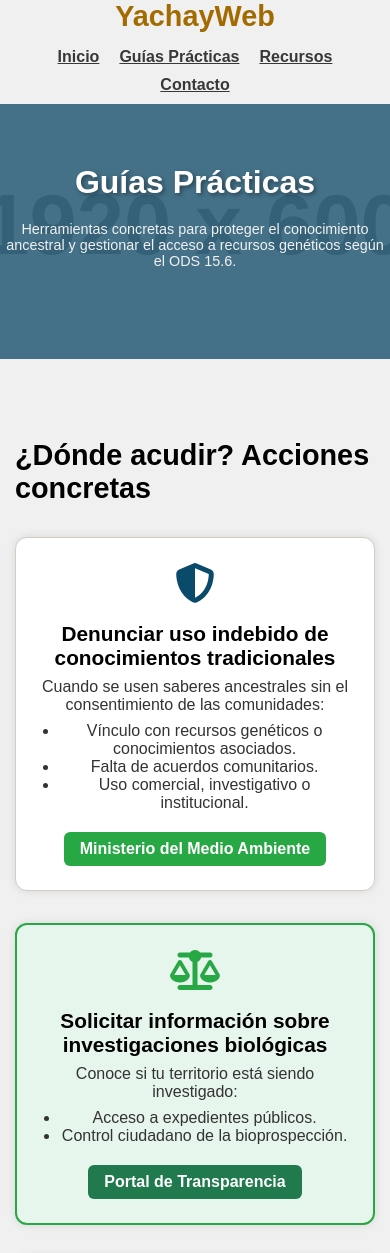
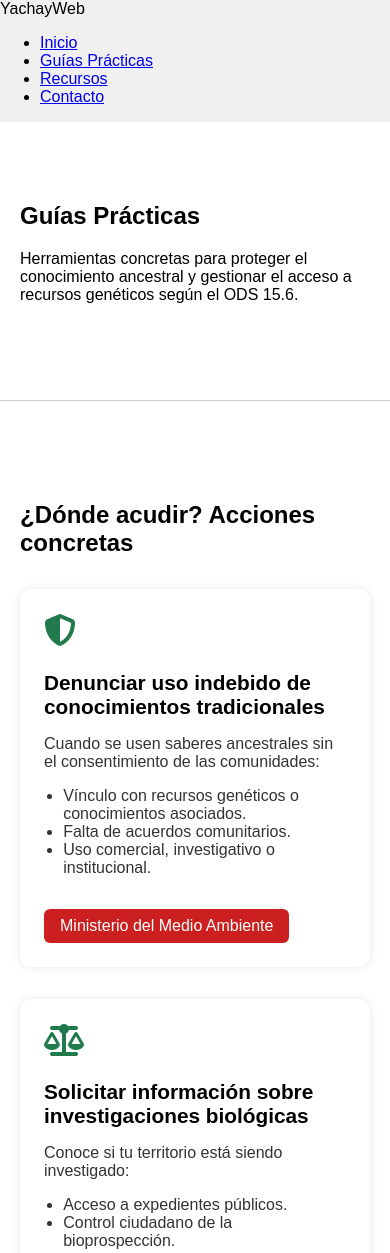
Before and after one commit to duranfrancisco0111/YachayWeb, a plain HTML site: page pagina guias/index.html in a window 390 px wide. Shown: the top 1253 px of the page. Drawn offline with Linux system fonts and the light colour scheme; placeholder pictures from the web are drawn by us.

Commit message:
Update style.css

```diff
--- a/style.css
+++ b/style.css
@@ -1,29 +1,12 @@
-/* Basic Resets & Global Styles */
-:root {
-    /* Primary brand colors inspired by Chilean indigenous artistry and nature */
-    --primary-color: #A36A00; /* Deep Ochre/Gold - warmth, ancestral knowledge, earth */
-    --secondary-color: #0A4B6B; /* Deep Indigo/Teal Blue - sky, water, wisdom, depth */
-    --accent-color: #28a745;   /* Vibrant Green - life, biodiversity, growth, renewal */
-
-    /* Neutral colors for readability and balance */
-    --text-color: #383838;       /* Dark charcoal for body text */
-    --light-text-color: #6a6a6a; /* Medium grey for secondary text */
-    --background-color: #F8F4ED; /* Very light earthy beige for general backgrounds */
-    --card-background: #FFFFFF;  /* Crisp white for content cards */
-    --border-color: #D3CDC4;     /* Soft grey-beige for subtle borders */
-    --hero-overlay-color: rgba(10, 75, 107, 0.7); /* Deeper blue overlay for hero */
-}
-
-* {
-    margin: 0;
-    padding: 0;
-    box-sizing: border-box;
+html {
+      scroll-behavior: smooth;
     }
 
     body {
       margin: 0;
       font-family: 'arial';
       background: #f0f0f0;
+
     }
 
     nav {
@@ -34,295 +17,64 @@
       z-index: 1000;
     }
 
-.main-nav {
+    ul.menu {
+      list-style: none;
       display: flex;
-    justify-content: space-between;
-    align-items: center;
+      margin: 0;
+      padding: 0;
+      justify-content: center;
     }
 
-.logo {
-    font-size: 1.8em;
-    font-weight: 700;
-    color: var(--primary-color); /* Logo in deep ochre */
-}
-
-.main-nav ul {
-    list-style: none;
-    display: flex;
-}
-
-.main-nav ul li {
-    margin-left: 30px;
-}
-
-.main-nav ul li a {
-    color: var(--text-color);
-    font-weight: 600;
-    padding: 5px 0;
+    ul.menu li {
+      margin: 0 1rem;
       position: relative;
     }
 
-.main-nav ul li a::after {
-    content: '';
-    position: absolute;
-    left: 0;
-    bottom: 0;
-    width: 0;
-    height: 2px;
-    background-color: var(--primary-color);
-    transition: width 0.3s ease;
+    ul.menu li a {
+      text-decoration: none;
+      color: black;
+      padding: 0.5rem 1rem;
+      display: block;
+      transition: background 0.3s, color 0.3s;
     }
 
-.main-nav ul li a:hover::after {
-    width: 100%;
+    ul.menu li a:hover {
+      background-color: #555;
+      border-radius: 5px;
+      color: #fff;
     }
 
-/* Buttons */
-.button-action {
-    display: inline-block;
-    background-color: var(--primary-color); /* Main buttons in ochre */
-    color: #fff;
-    padding: 12px 25px;
+    ul.menu li ul.submenu {
+      display: none;
+      position: absolute;
+      top: 100%;
+      left: 0;
+      background-color: #DAF7A6;
+      list-style: none;
+      padding: 0;
+      margin: 0;
+      min-width: 150px;
       border-radius: 5px;
-    font-weight: 600;
-    transition: background-color 0.3s ease, transform 0.2s ease;
-    border: none;
-    cursor: pointer;
-    text-align: center;
     }
 
-.button-action:hover {
-    background-color: #8C5900; /* Darker ochre */
-    transform: translateY(-2px);
-    color: #fff; /* Keep text white on hover */
+    ul.menu li:hover ul.submenu {
+      display: block;
     }
 
-.button-action.high-visibility {
-    background-color: var(--accent-color); /* High-visibility buttons in vibrant green */
+    ul.submenu li a {
+      padding: 0.5rem 1rem;
     }
 
-.button-action.high-visibility:hover {
-    background-color: #218838; /* Darker green */
+    ul.submenu li a:hover {
+      background-color: green;
     }
 
-
-/* Hero Section */
-.hero-section {
-    /* Consider a background image that subtly hints at Chilean landscapes or patterns */
-    background: url('https://via.placeholder.com/1920x600/0A4B6B/F8F4ED?text=YachayWeb+Conocimiento+Ancestral') no-repeat center center/cover; /* Placeholder in deep blue */
-    color: #fff;
-    text-align: center;
-    padding: 120px 0;
-    position: relative;
-    display: flex;
-    align-items: center;
-    justify-content: center;
+    section {
+      padding: 80px 20px;
+      border-bottom: 1px solid #ccc;
+      background: #fff;
     }
 
-.hero-section::before {
-    content: '';
-    position: absolute;
-    top: 0;
-    left: 0;
-    right: 0;
-    bottom: 0;
-    background-color: var(--hero-overlay-color); /* Deeper blue overlay */
-    z-index: 1;
+    h1 {
+      margin-top: 0;
     }
-
-.hero-content {
-    position: relative;
-    z-index: 2;
-    max-width: 800px;
-}
-
-.hero-content h1 {
-    font-size: 3.8em;
-    margin-bottom: 20px;
-    color: #fff;
-    text-shadow: 2px 2px 4px rgba(0,0,0,0.4);
-}
-
-.hero-content p {
-    font-size: 1.3em;
-    margin-bottom: 30px;
-    color: #f1f1f1;
-}
-
-.hero-button {
-    padding: 15px 35px;
-    font-size: 1.1em;
-}
-
-/* Services Section */
-.services-section {
-    padding: 80px 0;
-}
-
-.services-grid {
-    display: grid;
-    grid-template-columns: repeat(auto-fit, minmax(300px, 1fr));
-    gap: 30px;
-}
-
-.service-card {
-    background-color: var(--card-background);
-    border-radius: 8px;
-    box-shadow: 0 4px 20px rgba(0,0,0,0.08);
-    padding: 30px;
-    text-align: center;
-    transition: transform 0.3s ease, box-shadow 0.3s ease;
-    display: flex;
-    flex-direction: column;
-    justify-content: space-between;
-    border: 1px solid var(--border-color); /* Added a subtle border */
-}
-
-.service-card:hover {
-    transform: translateY(-5px);
-    box-shadow: 0 8px 30px rgba(0,0,0,0.12);
-}
-
-.service-card .icon-wrapper {
-    font-size: 3.5em;
-    color: var(--secondary-color); /* Icons in deep blue */
-    margin-bottom: 15px;
-}
-
-.service-card h3 {
-    margin-top: 0;
-    margin-bottom: 10px;
-}
-
-.service-card p {
-    font-size: 1em;
-    color: var(--light-text-color);
-    flex-grow: 1;
-}
-
-.service-card .button-action {
-    margin-top: 20px;
-    width: auto;
-    align-self: center;
-}
-
-.service-card .small-text {
-    font-size: 0.9em;
-    color: var(--light-text-color);
-    margin-top: 10px;
-}
-
-.service-card.special-card {
-    border: 2px solid var(--accent-color); /* Emphasis border in green */
-    background-color: #E7F6ED; /* Very light green background for emphasis */
-}
-
-.service-card.special-card .icon-wrapper {
-    color: var(--accent-color); /* Icon in green for emphasis */
-}
-
-.service-card .security-info {
-    font-style: italic;
-    font-size: 0.95em;
-    color: var(--text-color); /* Changed from generic grey */
-    margin-bottom: 15px;
-}
-
-
-/* Footer */
-.main-footer {
-    background-color: var(--secondary-color); /* Footer in deep blue */
-    color: #f1f1f1;
-    padding: 40px 0;
-    text-align: center;
-}
-
-.main-footer p {
-    margin-bottom: 10px;
-    font-size: 0.9em;
-}
-
-.footer-links a {
-    color: #f1f1f1;
-    margin: 0 15px;
-    font-size: 0.9em;
-}
-
-.footer-links a:hover {
-    color: var(--primary-color); /* Footer links hover to ochre */
-}
-
-/* Responsive Design */
-@media (max-width: 992px) {
-    .hero-content h1 {
-        font-size: 3em;
-    }
-    .hero-content p {
-        font-size: 1.1em;
-    }
-    .services-grid {
-        grid-template-columns: repeat(auto-fit, minmax(280px, 1fr));
-    }
-}
-
-@media (max-width: 768px) {
-    .main-nav {
-        flex-direction: column;
-    }
-    .main-nav ul {
-        margin-top: 15px;
-        flex-wrap: wrap;
-        justify-content: center;
-    }
-    .main-nav ul li {
-        margin: 0 15px 10px;
-    }
-    .hero-section {
-        padding: 80px 0;
-    }
-    .hero-content h1 {
-        font-size: 2.5em;
-    }
-    .hero-content p {
-        font-size: 1em;
-    }
-    h2 {
-        font-size: 2em;
-    }
-    h3 {
-        font-size: 1.5em;
-    }
-    .service-card {
-        padding: 25px;
-    }
-    .service-card .icon-wrapper {
-        font-size: 3em;
-    }
-}
-
-@media (max-width: 576px) {
-    .container {
-        padding: 0 15px;
-    }
-    .main-nav ul li {
-        margin: 0 10px 10px;
-    }
-    .hero-section {
-        padding: 60px 0;
-    }
-    .hero-content h1 {
-        font-size: 2em;
-    }
-    .hero-content p {
-        font-size: 0.9em;
-    }
-    h2 {
-        font-size: 1.8em;
-    }
-    .service-card {
-        padding: 20px;
-    }
-    .service-card .icon-wrapper {
-        font-size: 2.5em;
-    }
-}
```
Lines whose indentation alone changed are shown as unchanged.
